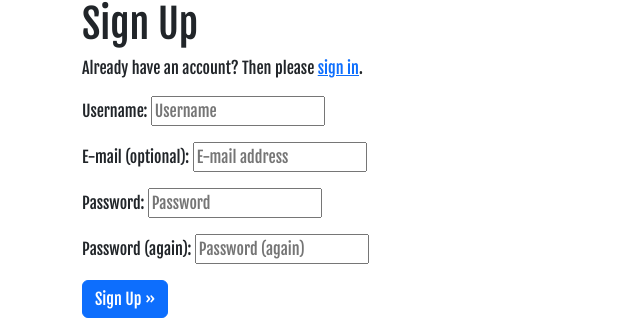
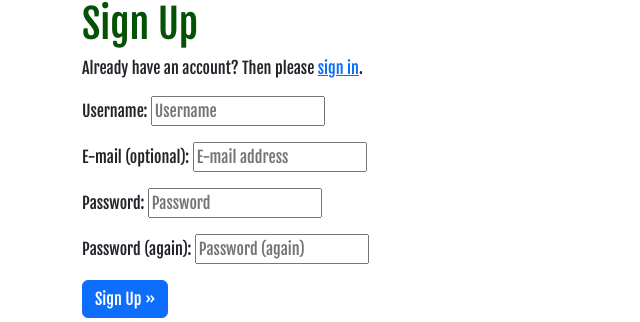
Before and after one commit to Cillian-G/neverending_guidebook, a Django app: page /accounts/signup/ in a window 1280 px wide. Shown: the part 112-434 px from the top of the page, without its empty margins (0-640 px from the left). Run offline with Django 3.2, Linux system fonts and the light colour scheme; some libraries are stand-ins or nearby versions.

Commit message:
Style heading colours

```diff
--- a/static/css/style.css
+++ b/static/css/style.css
@@ -1,7 +1,9 @@
 @import url('https://fonts.googleapis.com/css2?family=Fjalla+One&display=swap');
 
+/* Heading Styling */
 h1 {
     font-family: 'Fjalla One', sans-serif;
+    color: #055105;
 }
 
 .link {
```
